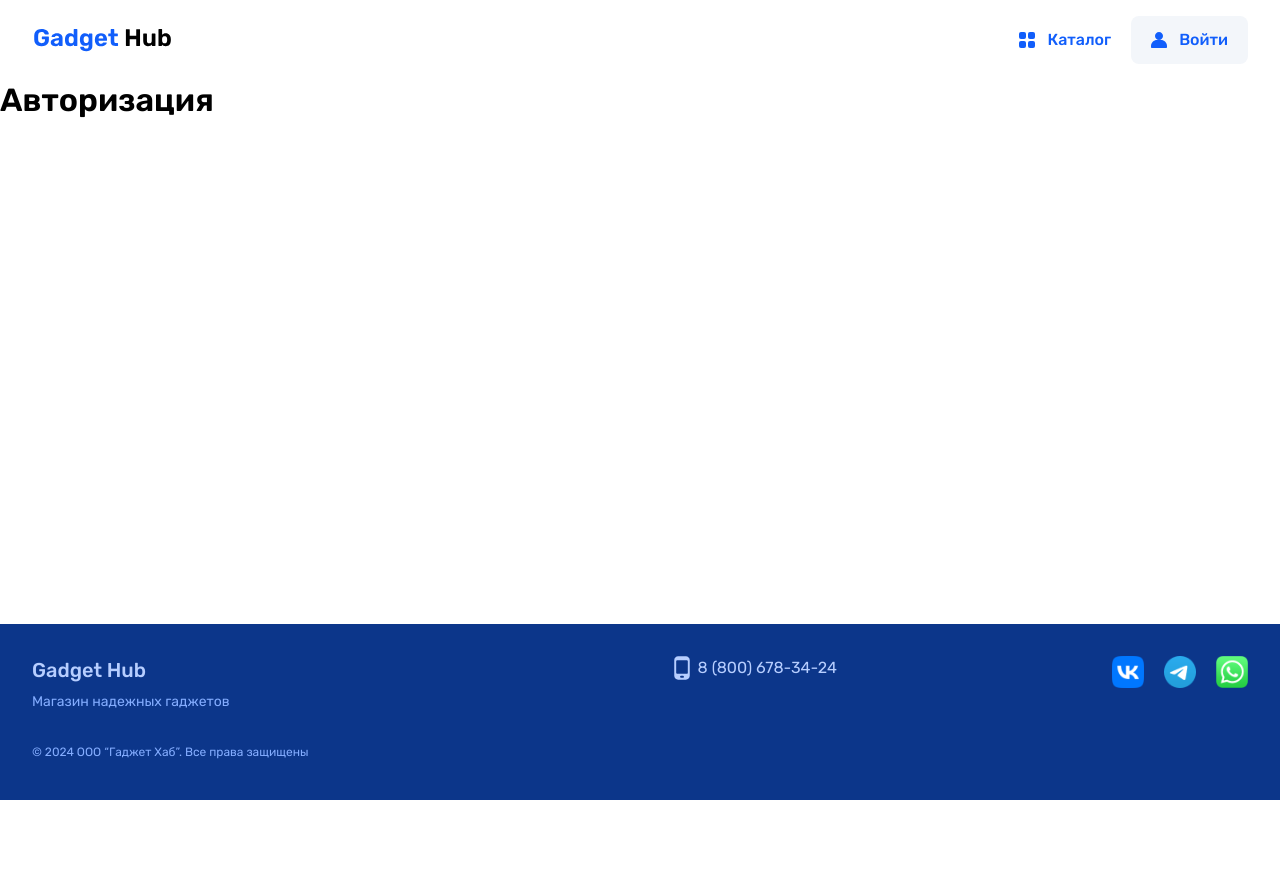
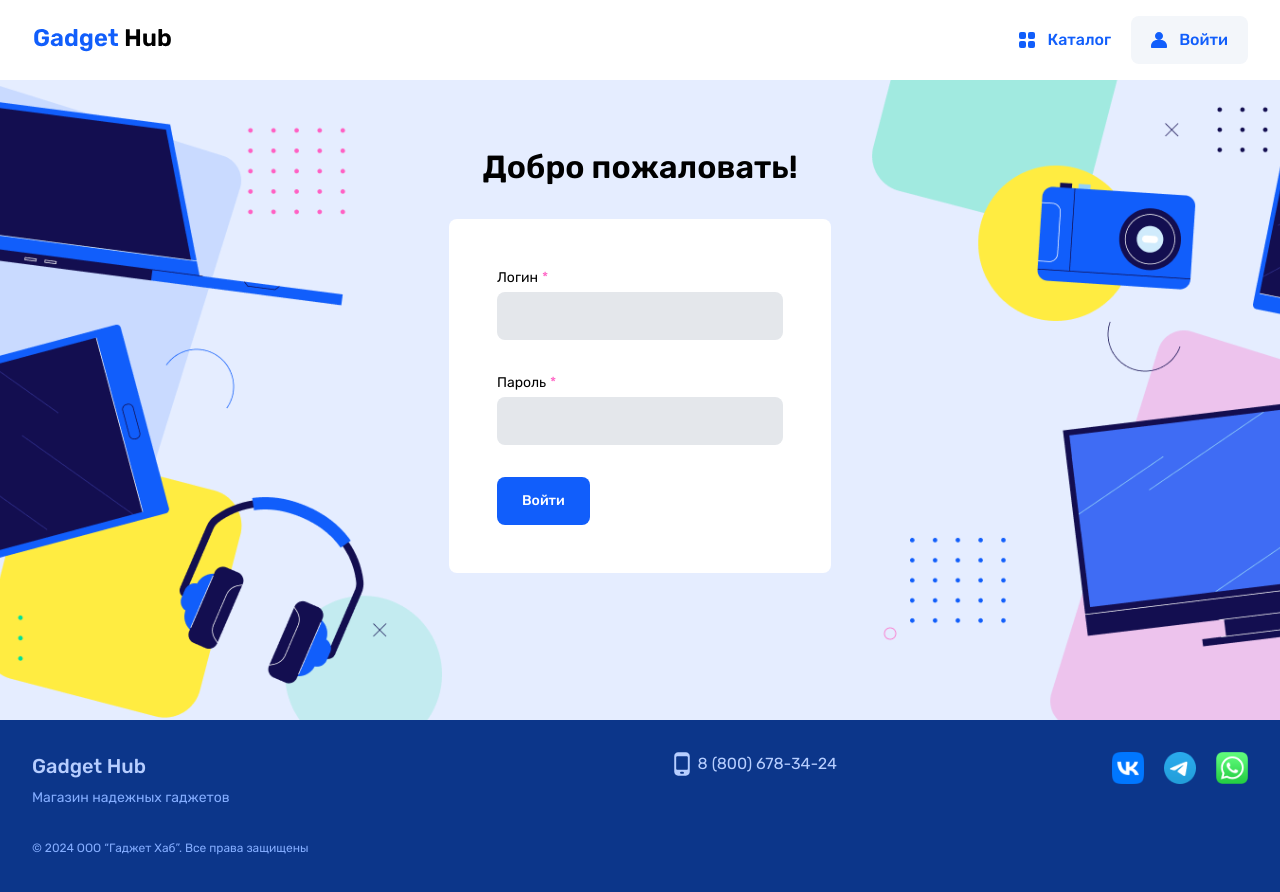
Before and after one commit to NadiaQlivka/web-programming-with-Alena, a React (Vite) app in the folder frontend/: page /login in a window 1280 px wide. Shown: the top 892 px of the page. Before the commit the page ends 800 px from the top, so only its background shows below. Built offline with nearby package versions, Linux system fonts and the light colour scheme; no server answers.

Commit message:
Implement login page with validation and authentication

```diff
--- a/frontend/src/App.tsx
+++ b/frontend/src/App.tsx
@@ -13,6 +13,7 @@ import Catalog from "./pages/Catalog/Catalog";
 import { Header } from "./components/Header/Header";
 import { Footer } from "./components/Footer/Footer";
 import { HomePage } from "./pages/HomePage/HomePage";
+import { LoginPage } from "./pages/LoginPage/LoginPage";
 
 function App() {
   const user = useAuthStore((state) => state.user);
@@ -34,7 +35,7 @@ function App() {
             element={
               user
                 ? <Navigate to="/" replace />
-                : <h1>Авторизация</h1>
+                : <LoginPage />
             }
           />
 
--- /dev/null
+++ b/frontend/src/pages/LoginPage/LoginPage.module.scss
@@ -0,0 +1,52 @@
+@use "../../styles/variables" as *;
+
+.loginPage {
+  display: flex;
+  align-items: center;
+  justify-content: center;
+
+  min-height: clamp(640px, 49.47vw, 940px);
+
+  padding: 48px 24px 128px;
+
+  background-color: $color-login-background;
+  background-image: url("/images/banners/login-background.png");
+  background-repeat: no-repeat;
+  background-position: center;
+  background-size: max(100%, 1800px) auto;
+}
+
+.content {
+  display: flex;
+  flex-direction: column;
+  align-items: center;
+  gap: $spacing-xl;
+
+  width: 382px;
+  max-width: 100%;
+}
+
+.title {
+  font-size: $heading-32;
+  font-weight: $font-weight-semibold;
+  text-align: center;
+}
+
+.form {
+  display: flex;
+  flex-direction: column;
+  align-items: flex-start;
+  gap: $spacing-xl;
+
+  width: 100%;
+  padding: 48px;
+
+  background-color: $color-white;
+  border-radius: $radius-md;
+}
+
+.error {
+  font-size: $font-size-md;
+  color: $color-pink-dark;
+  line-height: 20px;
+}
--- /dev/null
+++ b/frontend/src/pages/LoginPage/LoginPage.tsx
@@ -0,0 +1,151 @@
+import { useState } from "react";
+import type { FormEvent } from "react";
+
+import { Button } from "../../components/Button/Button";
+import { Input } from "../../components/Input/Input";
+
+import { useAuthStore } from "../../store/authStore";
+import { ApiError } from "../../api/client";
+
+import styles from "./LoginPage.module.scss";
+
+export function LoginPage() {
+  const login = useAuthStore((state) => state.login);
+  const isLoading = useAuthStore((state) => state.isLoading);
+
+  const [username, setUsername] = useState("");
+  const [password, setPassword] = useState("");
+
+  const [usernameError, setUsernameError] = useState("");
+  const [passwordError, setPasswordError] = useState("");
+
+  const [serverError, setServerError] = useState("");
+  const [isSubmitting, setIsSubmitting] = useState(false);
+
+  function validate(): boolean {
+    const newUsernameError = username.trim()
+      ? ""
+      : "Заполните обязательное поле";
+
+    const newPasswordError = password
+      ? ""
+      : "Заполните обязательное поле";
+
+    setUsernameError(newUsernameError);
+    setPasswordError(newPasswordError);
+
+    return !newUsernameError && !newPasswordError;
+  }
+
+  async function handleSubmit(event: FormEvent<HTMLFormElement>) {
+    event.preventDefault();
+
+    if (isSubmitting || isLoading) return;
+
+    setServerError("");
+
+    if (!validate()) {
+      return;
+    }
+
+    setIsSubmitting(true);
+
+    try {
+      await login({
+        username: username.trim(),
+        password: password
+      });
+    } catch (error) {
+      if (error instanceof ApiError && error.status === 401) {
+        setServerError(
+          "Такого пользователя нет, возможно, неправильный логин или пароль — проверьте данные."
+        );
+      } else {
+        setServerError(
+          "Не удалось выполнить вход. Попробуйте позже."
+        );
+      }
+    } finally {
+      setIsSubmitting(false);
+    }
+  }
+
+  return (
+    <section className={styles.loginPage}>
+      <div className={styles.content}>
+
+        <h1 className={styles.title}>
+          Добро пожаловать!
+        </h1>
+
+        <form
+          className={styles.form}
+          onSubmit={handleSubmit}
+          noValidate
+          aria-busy={isSubmitting}
+        >
+
+          <Input
+            label="Логин"
+            name="username"
+            value={username}
+            autoComplete="username"
+            required
+            fullWidth
+            error={usernameError}
+            disabled={isSubmitting}
+            onChange={(event) => {
+              const value = event.target.value;
+
+              setUsername(value);
+
+              if (value.trim()) {
+                setUsernameError("");
+              }
+
+              setServerError("");
+            }}
+          />
+
+          <Input
+            label="Пароль"
+            name="password"
+            type="password"
+            value={password}
+            autoComplete="current-password"
+            required
+            fullWidth
+            error={passwordError}
+            disabled={isSubmitting}
+            onChange={(event) => {
+              const value = event.target.value;
+
+              setPassword(value);
+
+              if (value) {
+                setPasswordError("");
+              }
+
+              setServerError("");
+            }}
+          />
+
+          {serverError && (
+            <p className={styles.error} role="alert">
+              {serverError}
+            </p>
+          )}
+
+          <Button
+            type="submit"
+            disabled={isSubmitting || isLoading}
+          >
+            {isSubmitting ? "Входим..." : "Войти"}
+          </Button>
+
+        </form>
+
+      </div>
+    </section>
+  );
+}
--- a/frontend/src/styles/variables.scss
+++ b/frontend/src/styles/variables.scss
@@ -12,6 +12,7 @@ $color-yellow: #ffec41;
 $color-gray-blue: #aebddb;
 $color-gray: #e4e7eb;
 $color-background: #f3f6fa;
+$color-login-background: #e5edff;
 $color-white: #ffffff;
 
 $color-text: #000000;
```
Also changed, not shown: frontend/public/images/banners/login-background.png (added).
